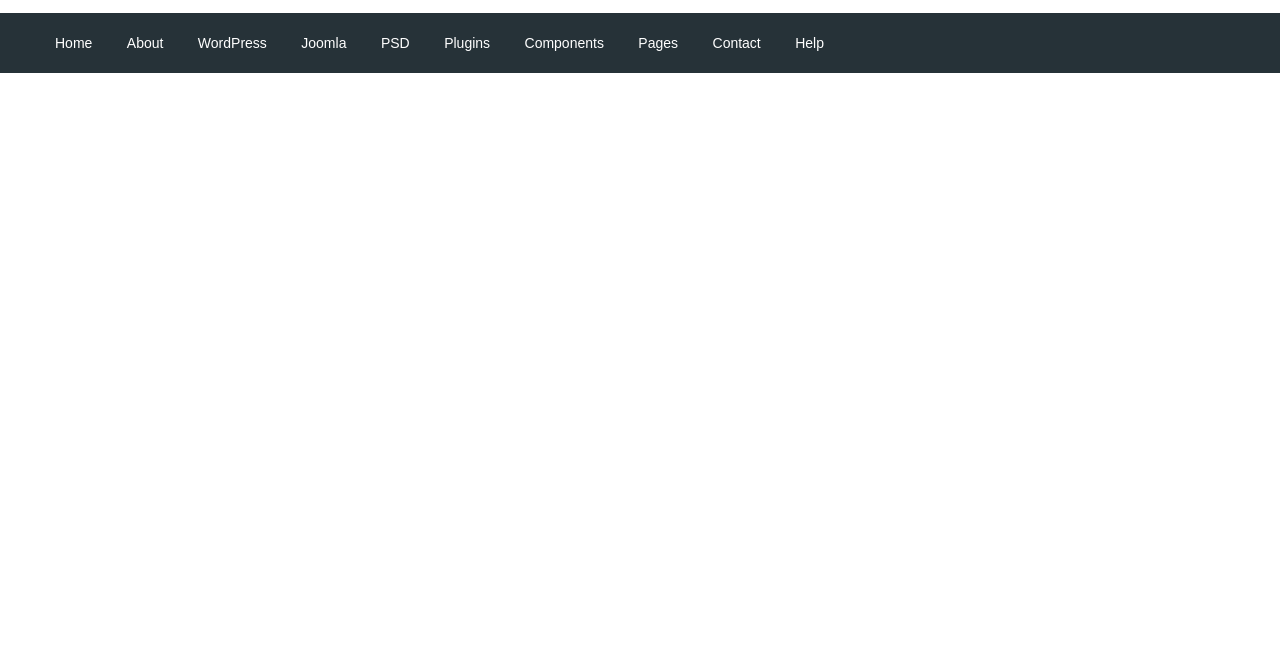
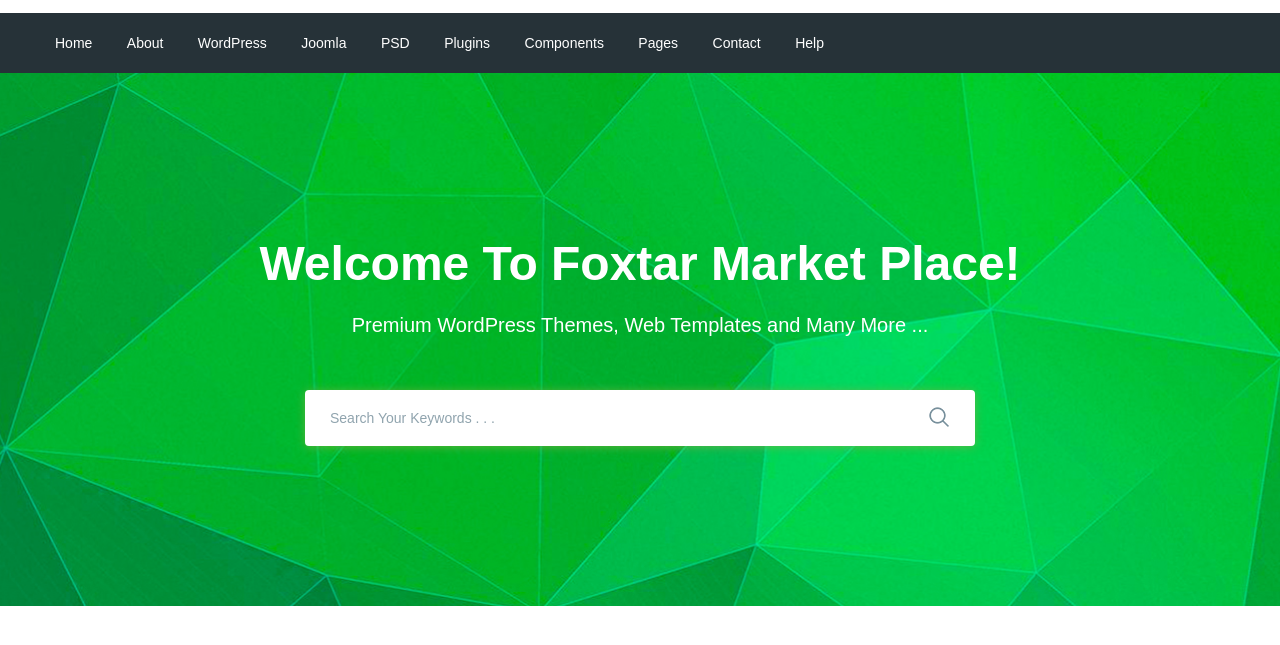
Before and after one commit to maksimkorotkov-dev/market, a website: page app/index.html in a window 1280 px wide. Shown: the part 77-722 px from the top of the page. Drawn offline with nearby package versions, Linux system fonts and the light colour scheme; files that its build step writes are made by us from their sources.

Commit message:
added searcg section

```diff
--- a/app/index.html
+++ b/app/index.html
@@ -48,9 +48,27 @@
 				</nav>
 			</div>
 		</div>
-
-
 	</header>
+	<section class="search" style="background-image: url(images/search-bg.jpg);">
+		<div class="container">
+			<div class="search__inner">
+				<div class="search__inner-title">
+					Welcome To Foxtar Market Place!
+				</div>
+				<div class="search__inner-text">
+					Premium WordPress Themes, Web Templates and Many More ...
+				</div>
+				<div class="search__inner-form">
+					<form action="">
+						<input class="search__input" type="text" placeholder="Search Your Keywords . . ." required>
+						<button class="search__button" type="submit">
+							<img src="images/icons/search.png" alt="">
+						</button>
+					</form>
+				</div>
+			</div>
+		</div>
+	</section>
 
 	<script src="https://ajax.googleapis.com/ajax/libs/jquery/3.5.1/jquery.min.js"></script>
 	<script src="js/libs.min.js"></script>
--- a/app/scss/style.scss
+++ b/app/scss/style.scss
@@ -55,3 +55,57 @@
 		font-size: 14px;
 	}
 }
+
+.search {
+	background-repeat: no-repeat;
+	background-size: cover;
+	background-position: center;
+	min-height: 533px;
+}
+
+.search__inner {
+	padding: 155px 0 100px;
+	color: $white-text;
+	text-align: center;
+	&-title {
+		margin-bottom: 10px;
+		font-size: 48px;
+		font-weight: 700;
+		line-height: 72px;
+	}
+	&-text {
+		margin-bottom: 50px;
+		font-size: 20px;
+		font-weight: 500;
+		line-height: 30px;
+	}
+	&-form {
+		max-width: 670px;
+		margin: 0 auto;
+		position: relative;
+		.search__input {
+			display: block;
+			width: 100%;
+			height: 56px;
+			box-shadow: 0px 1px 10px 0px rgba(124, 178, 64, 0.75);
+			border-radius: 4px;
+			border: none;
+			outline: none;
+			font-size: 14px;
+			font-weight: 500;
+			padding-left: 25px;
+			padding-right: 60px;
+			&::placeholder {
+				font-weight: 500;
+				color: #90a4ae;
+			}
+		}
+		.search__button {
+			position: absolute;
+			border: none;
+			background-color: transparent;
+			right: 20px;
+			top: 16px;
+		}
+	}
+}
```
Also changed, not shown: app/images/icons/search.png (added), app/images/icons/search.svg (added), app/images/search-bg.jpg (added).
